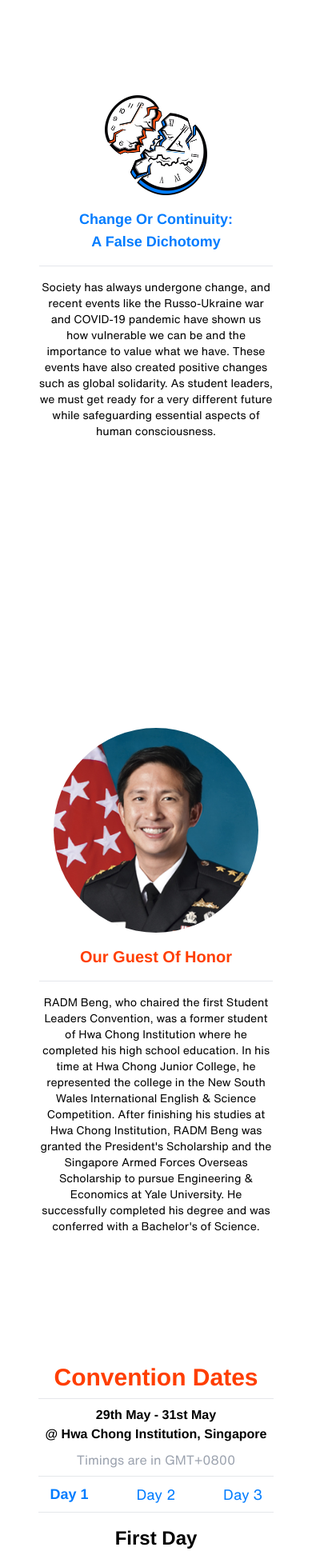
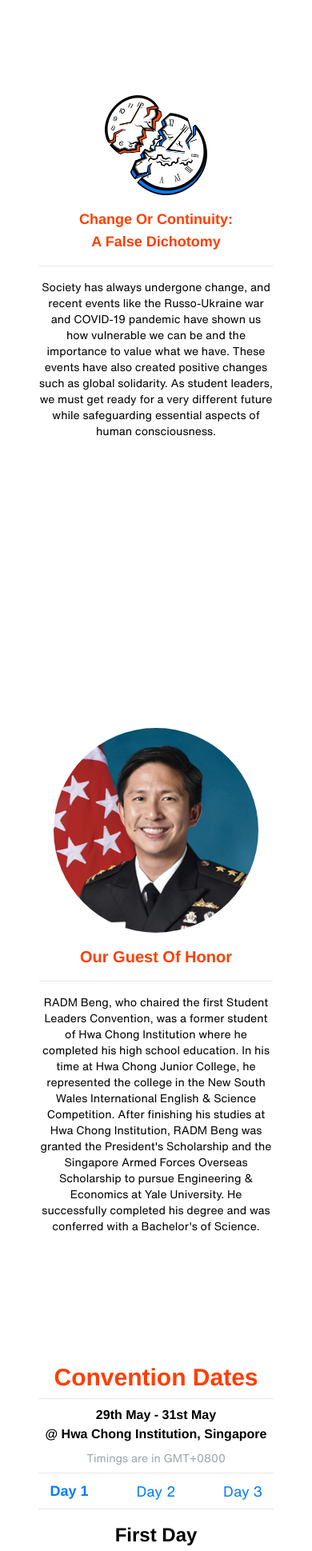
Before and after one commit to vincentcayadi/slc-website, a Next.js app: page / in a window 390 px wide. Shown: the part 1864-3803 px from the top of the page at 80% size. Built offline with nearby package versions, Linux system fonts and the light colour scheme.

Commit message:
changed text color

```diff
--- a/pages/index.tsx
+++ b/pages/index.tsx
@@ -84,7 +84,7 @@ const Home = () => {
             <Image src={SLC} alt="logo" className="w-32 lg:w-64" />
           </div>
           <div className="my-4 lg:col-span-2 lg:my-0">
-            <h1 className="text-lg font-bold text-center lg:text-3xl lg:text-right text-slcBlue">
+            <h1 className="text-lg font-bold text-center lg:text-3xl lg:text-right text-slcOrange">
               Change Or Continuity:{" "}
               <span className="block lg:inline ">A False Dichotomy</span>
             </h1>
@@ -141,7 +141,7 @@ const Home = () => {
               @ Hwa Chong Institution, Singapore
             </span>
           </h2>
-          <p className="my-2 text-base text-gray-400">
+          <p className="my-2 text-sm text-gray-400 lg:text-base">
             Timings are in GMT+0800
           </p>
           <hr></hr>
```
